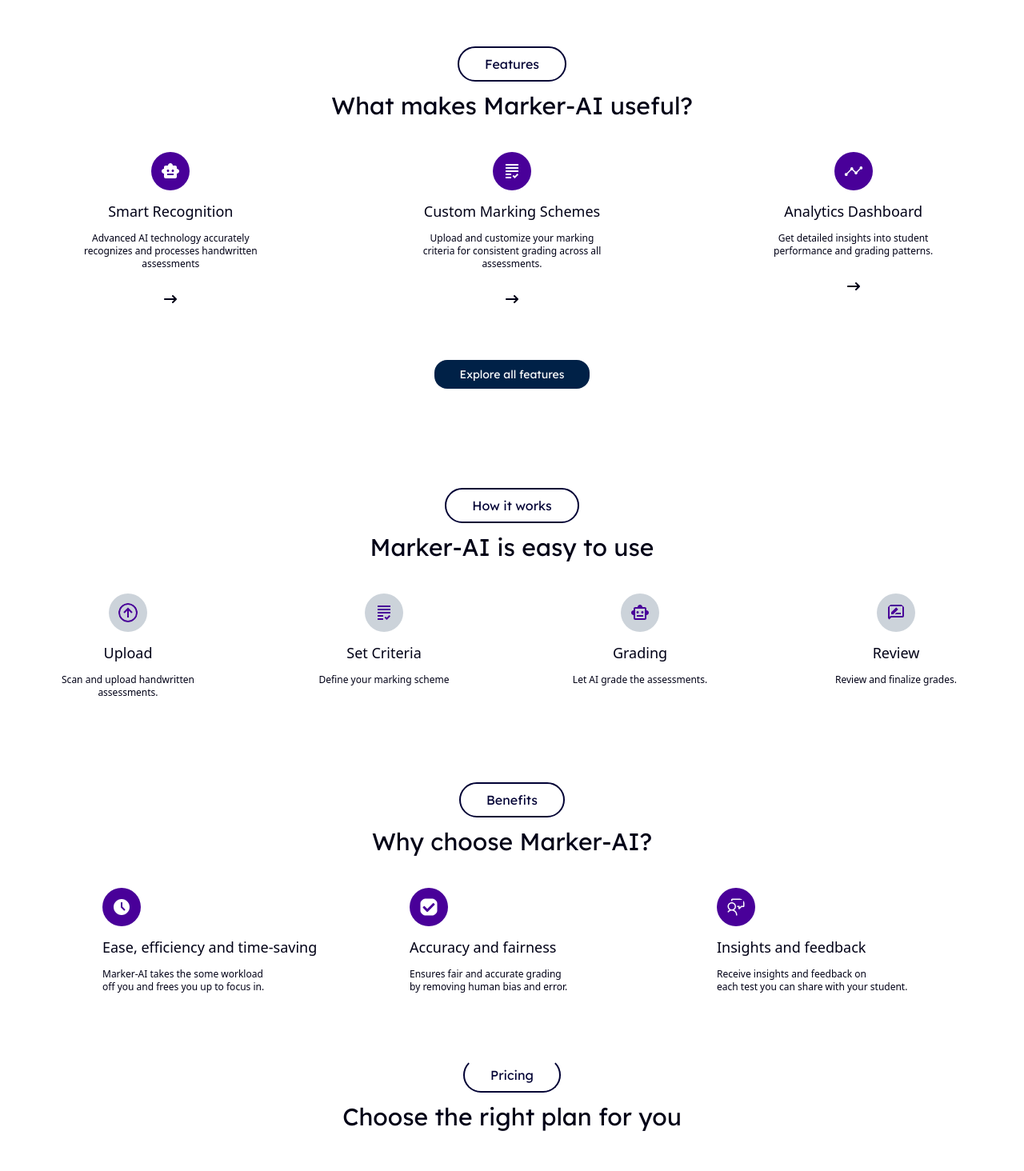
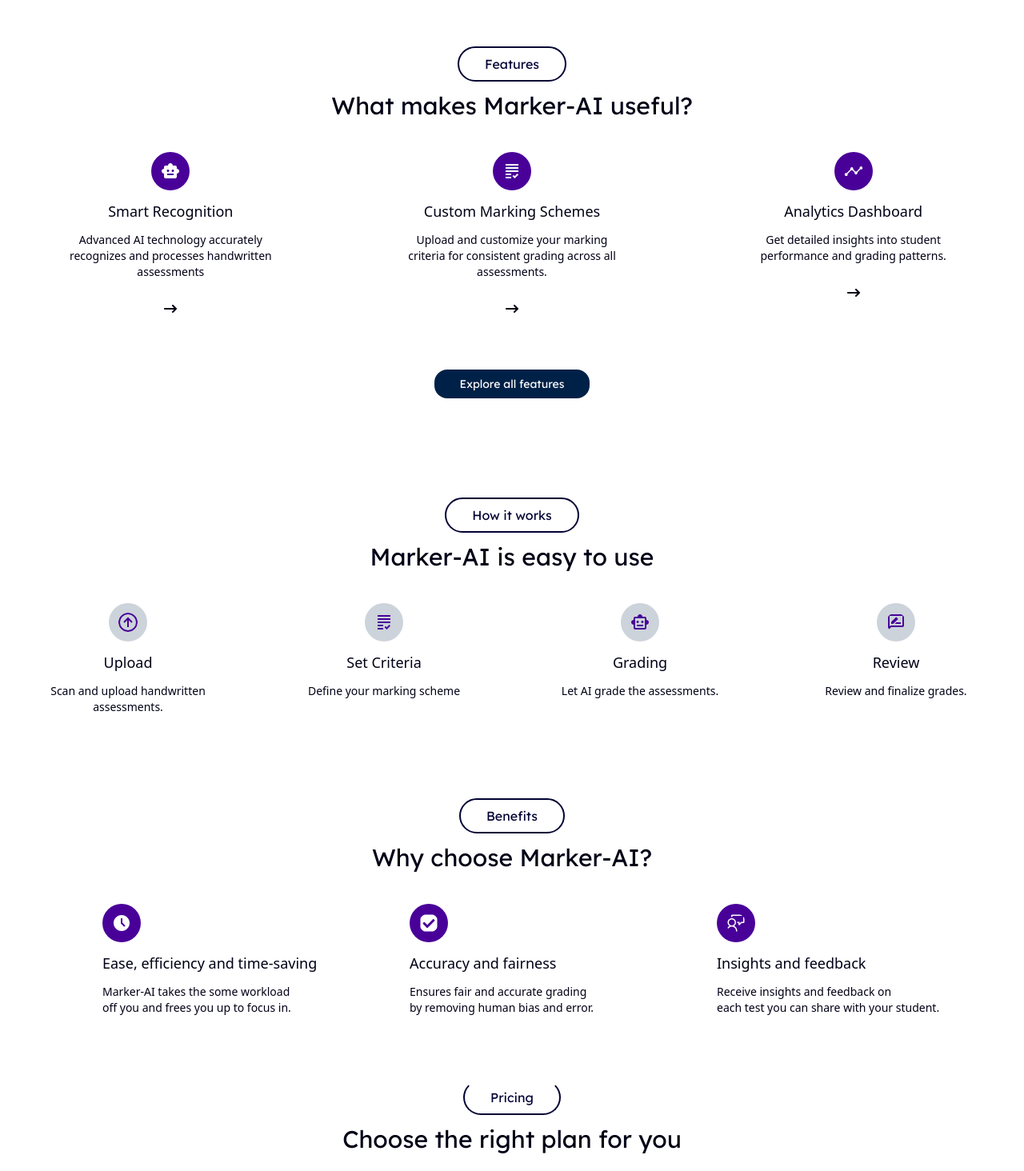
Before and after one commit to Richardjackson-web/MarkerAI, a React (Vite) app: page / in a window 1280 px wide. Shown: the part 683-2147 px from the top of the page at 80% size. Built offline with nearby package versions, Linux system fonts and the light colour scheme.

Commit message:
Worked on some quick fixes

```diff
--- a/src/Component/BenefitCarousel.jsx
+++ b/src/Component/BenefitCarousel.jsx
@@ -57,7 +57,7 @@ function BenefitCarousel(){
                 <div className="basis-1/3">
                                     <BiSolidTimeFive className="rounded-full mx-auto text-5xl text-white-0 p-3 bg-purple-0" />
                                     <p className="text-grad-0 font-medium my-3 text-lg">Ease, efficiency and time-saving</p>
-                                    <p className="text-grad-0 text-xs">Marker-AI takes the some workload<br /> off you and frees you up to focus in.</p>
+                                    <p className="text-grad-0 text-sm">Marker-AI takes the some workload<br /> off you and frees you up to focus in.</p>
                                 </div>
                 </div>
 
@@ -66,7 +66,7 @@ function BenefitCarousel(){
                 <div className="basis-1/3 md:mt-0">
                                     <FaCheckSquare  className="rounded-full mx-auto text-5xl text-white-0 p-3 bg-purple-0" />
                                     <p className="text-grad-0 font-medium my-3 text-lg">Accuracy and fairness</p>
-                                    <p className="text-grad-0 text-xs">Ensures fair and accurate grading<br /> by removing human bias and error.</p>
+                                    <p className="text-grad-0 text-sm">Ensures fair and accurate grading<br /> by removing human bias and error.</p>
 
                                 </div>
                 </div>
@@ -76,7 +76,7 @@ function BenefitCarousel(){
                 <div className="basis-1/3 md:mt-0">
                                     <VscFeedback className="rounded-full mx-auto text-5xl text-white-0 p-3 bg-purple-0" />
                                     <p className="text-grad-0 font-medium my-3 text-lg">Insights and feedback</p>
-                                    <p className="text-grad-0 text-xs">Receive insights and feedback on<br /> each test you can share with your student.</p>
+                                    <p className="text-grad-0 text-sm">Receive insights and feedback on<br /> each test you can share with your student.</p>
                                 </div>
                 </div>
               </div>
--- a/src/Component/WorksCarousel.jsx
+++ b/src/Component/WorksCarousel.jsx
@@ -57,7 +57,7 @@ function WorksCarousel(){
                 <div className="md:basis-1/4 basis1/2 mb-6">
                             <GrUploadOption className="block mx-auto rounded-full text-5xl text-purple-0 p-3 bg-blue200-0" />
                             <p className="text-grad-0 font-medium my-3 text-lg">Upload</p>
-                            <p className="text-grad-0 text-xs">Scan and upload handwritten<br /> assessments.</p>
+                            <p className="text-grad-0 text-sm">Scan and upload handwritten<br /> assessments.</p>
                         </div>
                 </div>
 
@@ -66,7 +66,7 @@ function WorksCarousel(){
                 <div className="md:basis-1/4 basis-1/2 mb-6 sm:mt-0">
                             <MdGrading  className="block mx-auto rounded-full text-5xl text-purple-0 p-3 bg-blue200-0" />
                             <p className="text-grad-0 font-medium my-3 text-lg">Set Criteria</p>
-                            <p className="text-grad-0 text-xs">Define your marking scheme</p>
+                            <p className="text-grad-0 text-sm">Define your marking scheme</p>
 
                         </div>
                 </div>
@@ -76,7 +76,7 @@ function WorksCarousel(){
                 <div className="md:basis-1/4 basis-1/2 mb-6 sm:mt-0">
                             <MdOutlineSmartToy className="block mx-auto rounded-full text-5xl text-purple-0 p-3 bg-blue200-0" />
                             <p className="text-grad-0 font-medium my-3 text-lg">Grading</p>
-                            <p className="text-grad-0 text-xs">Let AI grade the assessments.</p>
+                            <p className="text-grad-0 text-sm">Let AI grade the assessments.</p>
                         </div>
                 </div>
                         {/* Slide 4 */}
@@ -84,7 +84,7 @@ function WorksCarousel(){
                         <div className="md:basis-1/4 basis-1/2 mb-6 sm:mt-0">
                             <MdOutlineRateReview className="block mx-auto rounded-full text-5xl text-purple-0 p-3 bg-blue200-0" />
                             <p className="text-grad-0 font-medium my-3 text-lg">Review</p>
-                            <p className="text-grad-0 text-xs">Review and finalize grades.</p>
+                            <p className="text-grad-0 text-sm">Review and finalize grades.</p>
                         </div>
                 </div>
               </div>
--- a/src/Pages/LandingPage.jsx
+++ b/src/Pages/LandingPage.jsx
@@ -119,20 +119,20 @@ function LandingPage() {
                 <div className="basis-1/3 mb-6">
                     <MdSmartToy className="block mx-auto rounded-full text-5xl text-white-0 p-3 bg-purple-0" />
                     <p className="text-grad-0 font-medium my-3 text-lg">Smart Recognition</p>
-                    <p className="text-grad-0 text-xs">Advanced AI technology accurately<br /> recognizes and processes handwritten<br /> assessments</p>
+                    <p className="text-grad-0 text-sm">Advanced AI technology accurately<br /> recognizes and processes handwritten<br /> assessments</p>
                     <FaArrowRightLong className="block mx-auto mt-7 text-grad-0" />
                 </div>
                 <div className="basis-1/3 mb-6 mt-14 sm:mt-0">
                     <MdGrading  className="block mx-auto rounded-full text-5xl text-white-0 p-3 bg-purple-0" />
                     <p className="text-grad-0 font-medium my-3 text-lg">Custom Marking Schemes</p>
-                    <p className="text-grad-0 text-xs">Upload and customize your marking<br /> criteria for consistent grading across all<br /> assessments.</p>
+                    <p className="text-grad-0 text-sm">Upload and customize your marking<br /> criteria for consistent grading across all<br /> assessments.</p>
                     <FaArrowRightLong className="block mx-auto mt-7 text-grad-0" />
 
                 </div>
                 <div className="basis-1/3 mt-14 sm:mt-0">
                     <IoAnalytics className="block mx-auto rounded-full text-5xl text-white-0 p-3 bg-purple-0" />
                     <p className="text-grad-0 font-medium my-3 text-lg">Analytics Dashboard</p>
-                    <p className="text-grad-0 text-xs">Get detailed insights into student<br /> performance and grading patterns.</p>
+                    <p className="text-grad-0 text-sm">Get detailed insights into student<br /> performance and grading patterns.</p>
                     <FaArrowRightLong className="block mx-auto mt-7 text-grad-0" />
                 </div>
             </div>
@@ -153,23 +153,23 @@ function LandingPage() {
                 <div className="md:basis-1/4 basis1/2 mb-6">
                     <GrUploadOption className="block mx-auto rounded-full text-5xl text-purple-0 p-3 bg-blue200-0" />
                     <p className="text-grad-0 font-medium my-3 text-lg">Upload</p>
-                    <p className="text-grad-0 text-xs">Scan and upload handwritten<br /> assessments.</p>
+                    <p className="text-grad-0 text-sm">Scan and upload handwritten<br /> assessments.</p>
                 </div>
                 <div className="md:basis-1/4 basis-1/2 mb-6 mt-14 sm:mt-0">
                     <MdGrading  className="block mx-auto rounded-full text-5xl text-purple-0 p-3 bg-blue200-0" />
                     <p className="text-grad-0 font-medium my-3 text-lg">Set Criteria</p>
-                    <p className="text-grad-0 text-xs">Define your marking scheme</p>
+                    <p className="text-grad-0 text-sm">Define your marking scheme</p>
 
                 </div>
                 <div className="md:basis-1/4 basis-1/2 mb-6 mt-14 sm:mt-0">
                     <MdOutlineSmartToy className="block mx-auto rounded-full text-5xl text-purple-0 p-3 bg-blue200-0" />
                     <p className="text-grad-0 font-medium my-3 text-lg">Grading</p>
-                    <p className="text-grad-0 text-xs">Let AI grade the assessments.</p>
+                    <p className="text-grad-0 text-sm">Let AI grade the assessments.</p>
                 </div>
                 <div className="md:basis-1/4 basis-1/2 mb-6 mt-14 sm:mt-0">
                     <MdOutlineRateReview className="block mx-auto rounded-full text-5xl text-purple-0 p-3 bg-blue200-0" />
                     <p className="text-grad-0 font-medium my-3 text-lg">Review</p>
-                    <p className="text-grad-0 text-xs">Review and finalize grades.</p>
+                    <p className="text-grad-0 text-sm">Review and finalize grades.</p>
                 </div>
             </div>
         </div>
@@ -187,18 +187,18 @@ function LandingPage() {
                 <div className="basis-1/3">
                     <BiSolidTimeFive className="rounded-full text-5xl text-white-0 p-3 bg-purple-0" />
                     <p className="text-grad-0 font-medium my-3 text-lg">Ease, efficiency and time-saving</p>
-                    <p className="text-grad-0 text-xs">Marker-AI takes the some workload<br /> off you and frees you up to focus in.</p>
+                    <p className="text-grad-0 text-sm">Marker-AI takes the some workload<br /> off you and frees you up to focus in.</p>
                 </div>
                 <div className="basis-1/3 mt-10 md:mt-0">
                     <FaCheckSquare  className="rounded-full text-5xl text-white-0 p-3 bg-purple-0" />
                     <p className="text-grad-0 font-medium my-3 text-lg">Accuracy and fairness</p>
-                    <p className="text-grad-0 text-xs">Ensures fair and accurate grading<br /> by removing human bias and error.</p>
+                    <p className="text-grad-0 text-sm">Ensures fair and accurate grading<br /> by removing human bias and error.</p>
 
                 </div>
                 <div className="basis-1/3 mt-10 md:mt-0">
                     <VscFeedback className="rounded-full text-5xl text-white-0 p-3 bg-purple-0" />
                     <p className="text-grad-0 font-medium my-3 text-lg">Insights and feedback</p>
-                    <p className="text-grad-0 text-xs">Receive insights and feedback on<br /> each test you can share with your student.</p>
+                    <p className="text-grad-0 text-sm">Receive insights and feedback on<br /> each test you can share with your student.</p>
                 </div>
             </div>
         </div>
```
